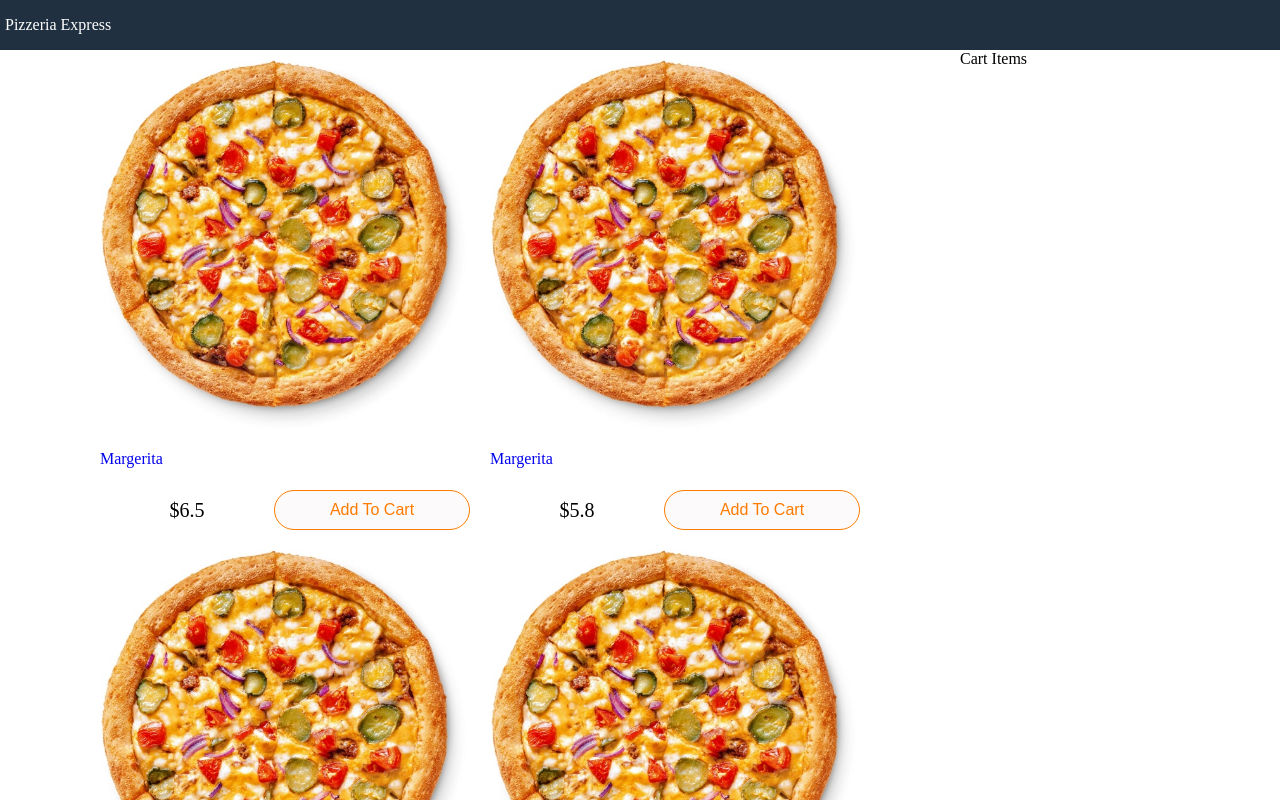
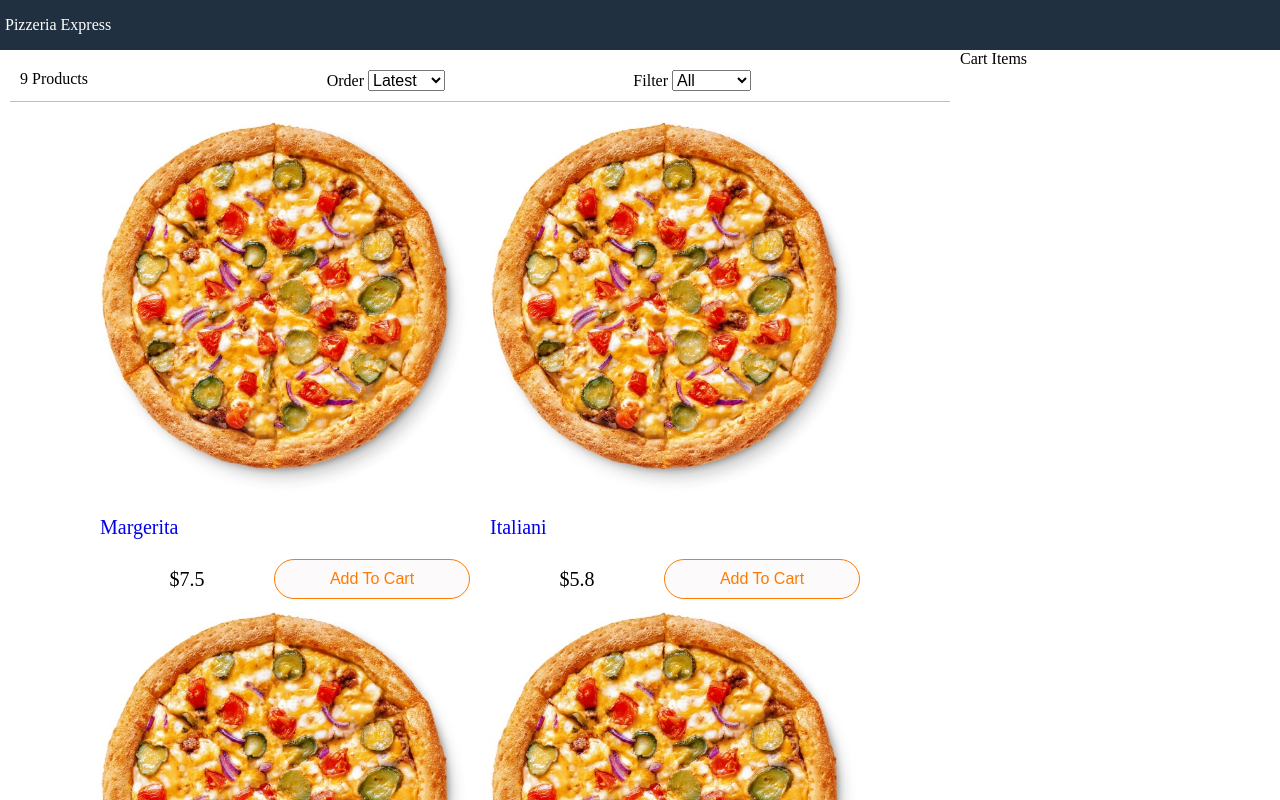
Before and after one commit to kinjal31995/React_Pizza_shop, a React (Create React App) app: page / in a window 1280 px wide. Shown: the top 800 px of the page. Built offline with nearby package versions, Linux system fonts and the light colour scheme.

Commit message:
filter-component

```diff
--- a/src/App.js
+++ b/src/App.js
@@ -1,7 +1,8 @@
 // feature  1
 import React from "react";
+import data from "./data.json";
+import Filter from "./components/Filter";
 import Products from "./components/Products";
-import data from "./data.json";
 
 class App extends React.Component {
   constructor() {
@@ -13,6 +14,49 @@ class App extends React.Component {
     };
   }
 
+  sortProducts = event => {
+    // implement
+    const sort = event.target.value;
+    console.log(event.target.value);
+    this.setState(state => ({
+      sort: sort,
+      products: this.state.products.slice().sort(
+        (a, b) =>
+          sort === "lowest"
+            ? a.price > b.price
+              ? 1
+              : -1
+            : sort === "highest"
+            ? a.price < b.price
+              ? 1
+              : -1
+            : a._id < b._id
+            ? 1
+            : -1
+
+        //   (sort==="lowest"? ((a.price < b.price)? 1:-1):
+        //   sort==="highest"? ((a.price > b.price)? 1:-1):
+        //   ((a._id > b._id)? 1:-1): )
+      )
+      // products: state.products
+    }));
+  };
+
+  filterProducts = event => {
+    // implement
+    console.log(event.target.value);
+    if (event.target.value === "") {
+      this.setState({ size: event.target.value, products: data.products });
+    } else {
+      this.setState({
+        size: event.target.value,
+        products: data.products.filter(
+          product => product.availableSizes.indexOf(event.target.value) >= 0
+        )
+      });
+    }
+  };
+
   render() {
     return (
       <div className="grid-container">
@@ -22,6 +66,13 @@ class App extends React.Component {
         <main>
           <div className="content">
             <div className="main">
+              <Filter
+                count={this.state.products.length}
+                size={this.state.size}
+                sort={this.state.sort}
+                filterProducts={this.filterProducts}
+                sortProducts={this.sortProducts}
+              ></Filter>
               <Products products={this.state.products}></Products>
             </div>
             <div className="sidebar">Cart Items</div>
--- /dev/null
+++ b/src/components/Filter.js
@@ -0,0 +1,29 @@
+import React, { Component } from "react";
+
+export default class Filter extends Component {
+  render() {
+    return (
+      <div className="filter">
+        <div className="filter-result">{this.props.count} Products</div>
+        <div className="filter-sort">
+          Order{" "}
+          <select value={this.props.sort} onChange={this.props.sortProducts}>
+            <option>Latest</option>
+            <option value="lowest">Lowest</option>
+            <option value="highest">Highest</option>
+          </select>
+        </div>
+        <div className="filter-size">
+          Filter{" "}
+          <select value={this.props.size} onChange={this.props.filterProducts}>
+            <option value="">All</option>
+            <option value="Small">Small</option>
+            <option value="Medium">Medium</option>
+            <option value="Large">Large</option>
+            <option value="Jumbo">Jumbo</option>
+          </select>
+        </div>
+      </div>
+    );
+  }
+}
--- a/src/data.json
+++ b/src/data.json
@@ -6,107 +6,100 @@
             "title": "Margerita",
             "description": "pizza with cheeze",
             "availableSizes": [
-                "S",
-                "M",
-                "L"
+                "Small",
+                "Medium",
+                "Large",
+                "Jumbo"
             ],
-            "price": 6.5
+            "price": 7.5
         },
         {
             "_id": "pizza2",
             "image": "/images/piz1.jpg",
-            "title": "Margerita",
+            "title": "Italiani",
             "description": "pizza with cheeze",
             "availableSizes": [
-                "S",
-                "M",
-                "L"
+                "Small",
+                "Medium"
             ],
             "price": 5.8
         },
         {
             "_id": "pizza3",
             "image": "/images/piz1.jpg",
-            "title": "Margerita",
+            "title": "Pepperoni",
             "description": "pizza with cheeze",
             "availableSizes": [
-                "S",
-                "M",
-                "L"
+                "Small",
+                "Medium"
             ],
-            "price": 10.5
+            "price": 6.5
         },
         {
             "_id": "pizza4",
             "image": "/images/piz1.jpg",
-            "title": "Margerita",
+            "title": "Funghi",
             "description": "pizza with cheeze",
             "availableSizes": [
-                "S",
-                "M",
-                "L"
+                "Large",
+                "Jumbo"
             ],
             "price": 16.5
         },
         {
             "_id": "pizza5",
             "image": "/images/piz1.jpg",
-            "title": "Margeerita",
+            "title": "Piccante",
             "description": "pizza with cheeze",
             "availableSizes": [
-                "S",
-                "M",
-                "L"
+                "Medium",
+                "Large"
             ],
             "price": 12.5
         },
         {
             "_id": "pizza6",
             "image": "/images/piz1.jpg",
-            "title": "Margerita",
+            "title": "Mexicana",
             "description": "pizza with cheeze",
             "availableSizes": [
-                "S",
-                "M",
-                "L"
+                "Medium",
+                "Large"
             ],
-            "price": 6.5
+            "price": 14.5
         },
         {
             "_id": "pizza7",
             "image": "/images/piz1.jpg",
-            "title": "Margerita",
+            "title": "Vegetariana",
             "description": "pizza with cheeze",
             "availableSizes": [
-                "S",
-                "M",
-                "L"
+                "Small",
+                "Large"
             ],
-            "price": 7.5
+            "price": 9.5
         },
         {
             "_id": "pizza8",
             "image": "/images/piz1.jpg",
-            "title": "Margerita",
+            "title": "Paprika & Zwibeln",
             "description": "pizza with cheeze",
             "availableSizes": [
-                "S",
-                "M",
-                "L"
+                "Large"
             ],
-            "price": 6
+            "price": 11
         },
         {
             "_id": "pizza9",
             "image": "/images/piz1.jpg",
-            "title": "Margerita",
+            "title": "Salmone & Spinat",
             "description": "pizza with cheeze",
             "availableSizes": [
-                "S",
-                "M",
-                "L"
+                "Small",
+                "Medium",
+                "Large"
             ],
-            "price": 5
+            "price": 7.99
         }
     ]
 }
--- a/src/index.css
+++ b/src/index.css
@@ -74,8 +74,10 @@ footer {
 .sidebar {
   flex: 1 20rem;
 }
+/* ------------------------------------------------------------------------- */
+/* products -----------------------------------------------------------------*/
+/* ------------------------------------------------------------------------- */
 
-/* products */
 .products {
   display: flex;
   flex-wrap: wrap;
@@ -103,6 +105,9 @@ footer {
 .product img {
   min-width: 37rem;
   max-height: 37rem;
+}
+
+.product p {font-size: 2rem;
 }
 
 .product-price {
@@ -145,3 +150,17 @@ footer {
   /* background-color: #ffc000; */
   color: #fff;
 }
+
+/* ------------------------------------------------------------------------- */
+/* FILTER------------------------------------------------------------------- */
+/* ------------------------------------------------------------------------- */
+
+.filter {
+  display: flex;
+  justify-content: space-between;
+  padding: 1rem;
+  margin: 1rem;
+  border-bottom: 0.1rem solid #c0c0c0;
+}
+
+.filter div{flex: 1;}
```
Also changed, not shown: public/logo192.png (added), 1 other file (tests, documents, lock files or other folders).
